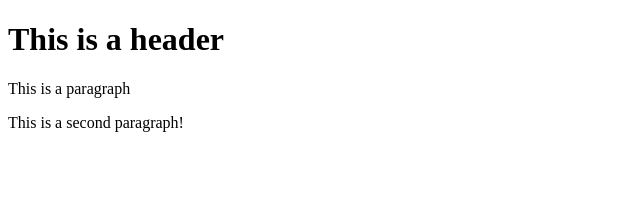
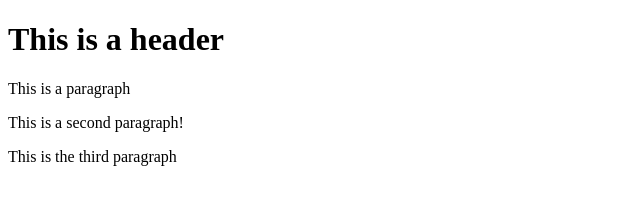
Before and after one commit to robinp1k2/git-test, a website: page index.html in a window 1280 px wide. Shown: the whole page, without its empty margins (0-640 px from the left). Drawn offline with Linux system fonts and the light colour scheme.

Commit message:
fourth commit

```diff
--- a/index.html
+++ b/index.html
@@ -6,5 +6,6 @@
         <h1>This is a header</h1>
         <p>This is a paragraph</p>
         <p>This is a second paragraph!</p>
+        <p>This is the third paragraph</p>
     </body>
 </html>
```
Also changed, not shown: package.json (added, +24 -0 lines), 1 other file.
